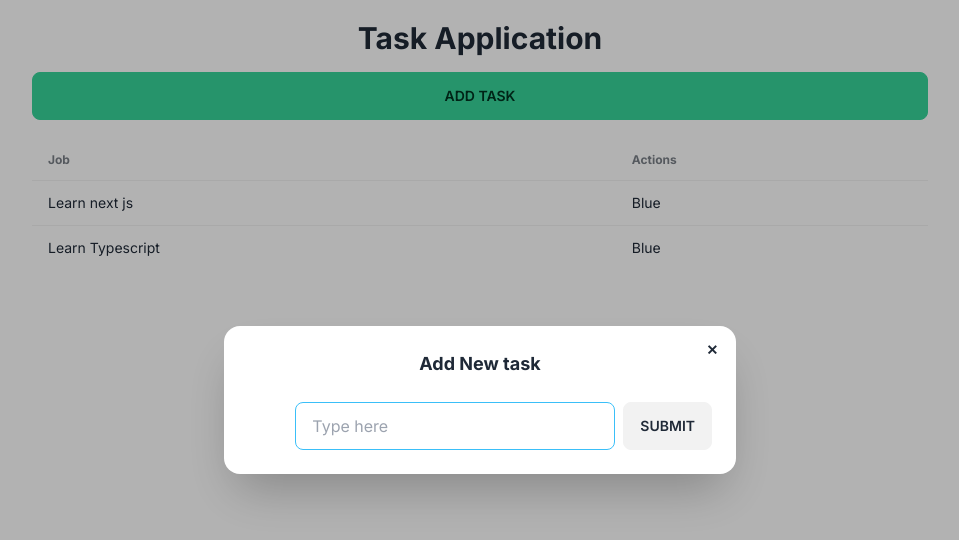
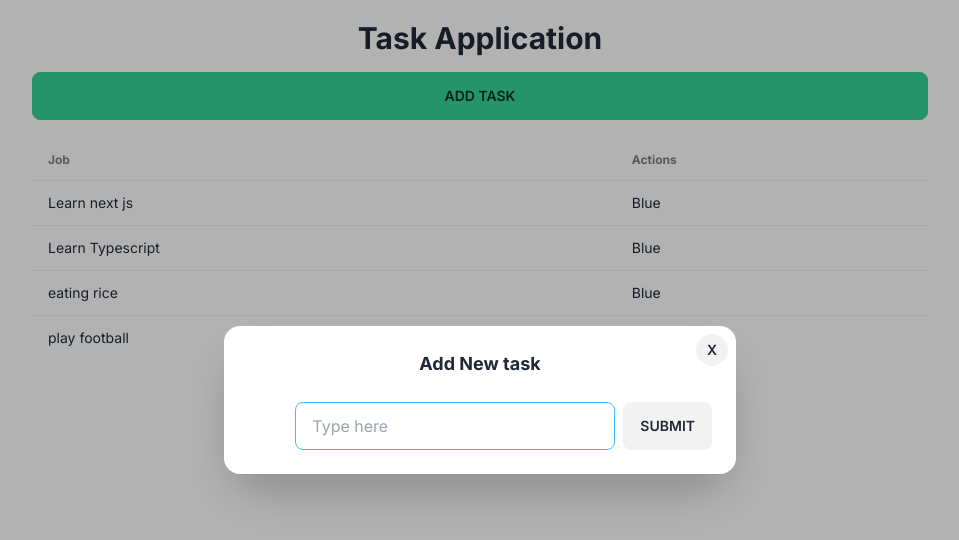
Before and after one commit to Syed-Anwarul-Haque-Piash/task-app-nextjs, a Next.js app: page / in a window 1280 px wide. Both pictures are taken after a click on the button "ADD TASK". Shown: the top 540 px of the page, without its empty margins (160-1119 px from the left). Built offline with nearby package versions, Linux system fonts and the light colour scheme; data requests are answered from the project's data file.

Commit message:
add some task

```diff
--- a/api.ts
+++ b/api.ts
@@ -1,8 +1,21 @@
 import { Itask } from "./types/Tasks"
 
 const baseURL="http://localhost:3001"
+
 export const getAllTasks= async(): Promise<Itask[]> =>{
-    const res=await fetch(`${baseURL}/tasks`);
+    const res=await fetch(`${baseURL}/tasks`,{cache:'no-store'});
     const tasks=await res.json();
     return tasks;
 }
+
+export const addTask = async(task:Itask): Promise<Itask>=>{
+    const res=await fetch(`${baseURL}/tasks`,{
+        method: 'POST',
+       headers:{
+        'Content-Type': 'application/json'
+       },
+       body: JSON.stringify(task)
+    })
+    const newTask=res.json();
+    return newTask
+}
--- a/app/components/AddTask.tsx
+++ b/app/components/AddTask.tsx
@@ -1,18 +1,33 @@
 'use client';
+import { addTask } from "@/api";
 import Modal from "./Modal";
-import { useState } from 'react'
+import { FormEventHandler, useState } from 'react'
+import { useRouter } from "next/navigation";
 
 
 const AddTask = () => {
-    const [openModal, setOpenModal] = useState<boolean>(false)
+    const router=useRouter();
+    const [openModal, setOpenModal] = useState<boolean>(false);
+    const [tasks,setTasks]=useState<String>("");
+    const handleSubmit: FormEventHandler<HTMLFormElement>=async(e)=>{
+        e.preventDefault();
+        //console.log(tasks)
+        await addTask({
+            id: "4",
+            text: tasks
+        })
+        setTasks("");
+        setOpenModal(false);
+        router.refresh();
+    }
     return (
         <div>
             <button onClick={() => setOpenModal(true)} className="btn btn-success w-full">Add task</button>
             <Modal openModal={openModal} setOpenModal={setOpenModal}>
-                <form>
+                <form onSubmit={handleSubmit}>
                     <h3 className="font-bold text-lg">Add New task</h3>
                     <div className="modal-action">
-                        <input type="text" placeholder="Type here" className="input input-bordered input-info w-full max-w-xs" />
+                        <input type="text" value={tasks} onChange={(e)=>setTasks(e.target.value)} placeholder="Type here" className="input input-bordered input-info w-full max-w-xs" />
                         <button type="submit" className="btn">Submit</button>
                     </div>
                 </form>
--- a/app/components/Modal.tsx
+++ b/app/components/Modal.tsx
@@ -6,12 +6,21 @@ interface ModalProps {
 
 const Modal: React.FC<ModalProps> = ({ openModal, setOpenModal, children }) => {
     return (
-        <dialog id="my_modal_3" className={`modal ${openModal ? "modal-open" : ""}`}>
-            <form method="dialog" className="modal-box">
-                <button onClick={() => setOpenModal(false)} className="btn btn-sm btn-circle btn-ghost absolute right-2 top-2">✕</button>
+        // <dialog id="my_modal_3" className={`modal ${openModal ? "modal-open" : ""}`}>
+        //     <form method="dialog" className="modal-box">
+        //         <button onClick={() => setOpenModal(false)} className="btn btn-sm btn-circle btn-ghost absolute right-2 top-2">✕</button>
+        //         {children}
+        //     </form>
+        // </dialog>
+        <div className={`modal ${openModal ? "modal-open" : ""}`}>
+            <div className="modal-box relative">
+                <label onClick={() => setOpenModal(false)}
+                className="btn btn-sm btn-circle absolute right-2 top-2"
+                >x
+                </label>
                 {children}
-            </form>
-        </dialog>
+            </div>
+        </div>
     );
 };
 
--- a/data/tasks.json
+++ b/data/tasks.json
@@ -1,12 +1,20 @@
 {
-    "tasks":[
-        {
-            "id":"1",
-            "text":"Learn next js"
-        },
-        {
-            "id":"2",
-            "text":"Learn Typescript"
-        }
-    ]
+  "tasks": [
+    {
+      "id": "1",
+      "text": "Learn next js"
+    },
+    {
+      "id": "2",
+      "text": "Learn Typescript"
+    },
+    {
+      "id": "3",
+      "text": "eating rice"
+    },
+    {
+      "id": "4",
+      "text": "play football"
+    }
+  ]
 }
--- a/package.json
+++ b/package.json
@@ -7,7 +7,7 @@
     "build": "next build",
     "start": "next start",
     "lint": "next lint",
-    "json-server":"json-server --watch data/tasks.json --port 3001"
+    "json-server": "json-server --watch data/tasks.json --port 3001"
   },
   "dependencies": {
     "@types/node": "20.4.0",
@@ -20,7 +20,8 @@
     "react-dom": "18.2.0",
     "react-icons": "^4.10.1",
     "tailwindcss": "3.3.2",
-    "typescript": "5.1.6"
+    "typescript": "5.1.6",
+    "uuid": "^9.0.0"
   },
   "devDependencies": {
     "daisyui": "^3.1.9"
```
Also changed, not shown: 1 other file (tests, documents, lock files or other folders).
